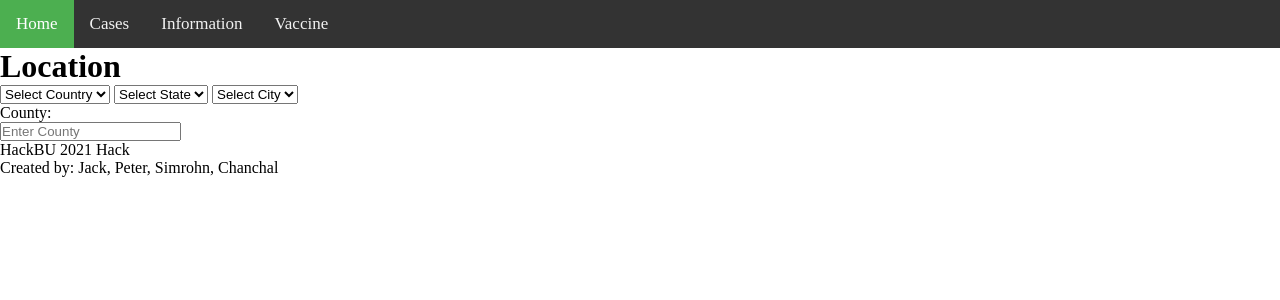
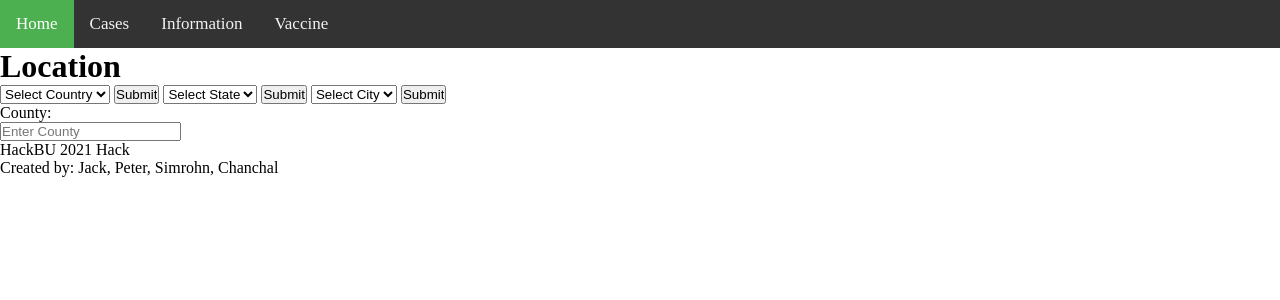
Before and after one commit to JA7ja/CovidForecast, a Flask app: page /home.html in a window 1280 px wide. Shown: the top 300 px of the page. Run offline with Flask 2, Linux system fonts and the light colour scheme; some libraries are stand-ins or nearby versions.

Commit message:
submit buttons

```diff
--- a/templates/home.html
+++ b/templates/home.html
@@ -21,12 +21,15 @@
 		<select name="country" class="countries" id="countryId">
 	    <option value="">Select Country</option>
 		</select>
+        <input type="submit" value="Submit" class="myButton">
 		<select name="state" class="states" id="stateId">
 		    <option value="">Select State</option>
 		</select>
+        <input type="submit" value="Submit" class="myButton">
 		<select name="city" class="cities" id="cityId">
 		    <option value="">Select City</option>
 		</select>
+        <input type="submit" value="Submit" class="myButton">
 
 	</div>
 
```
